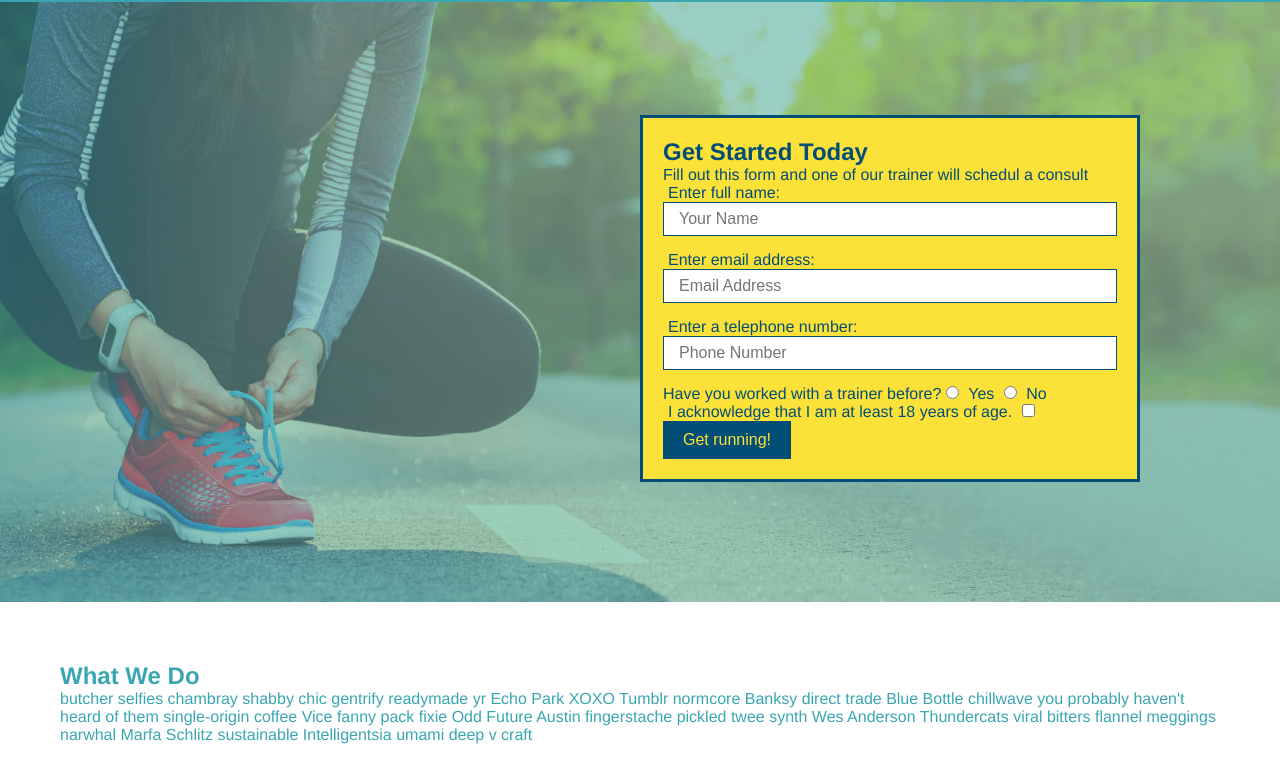
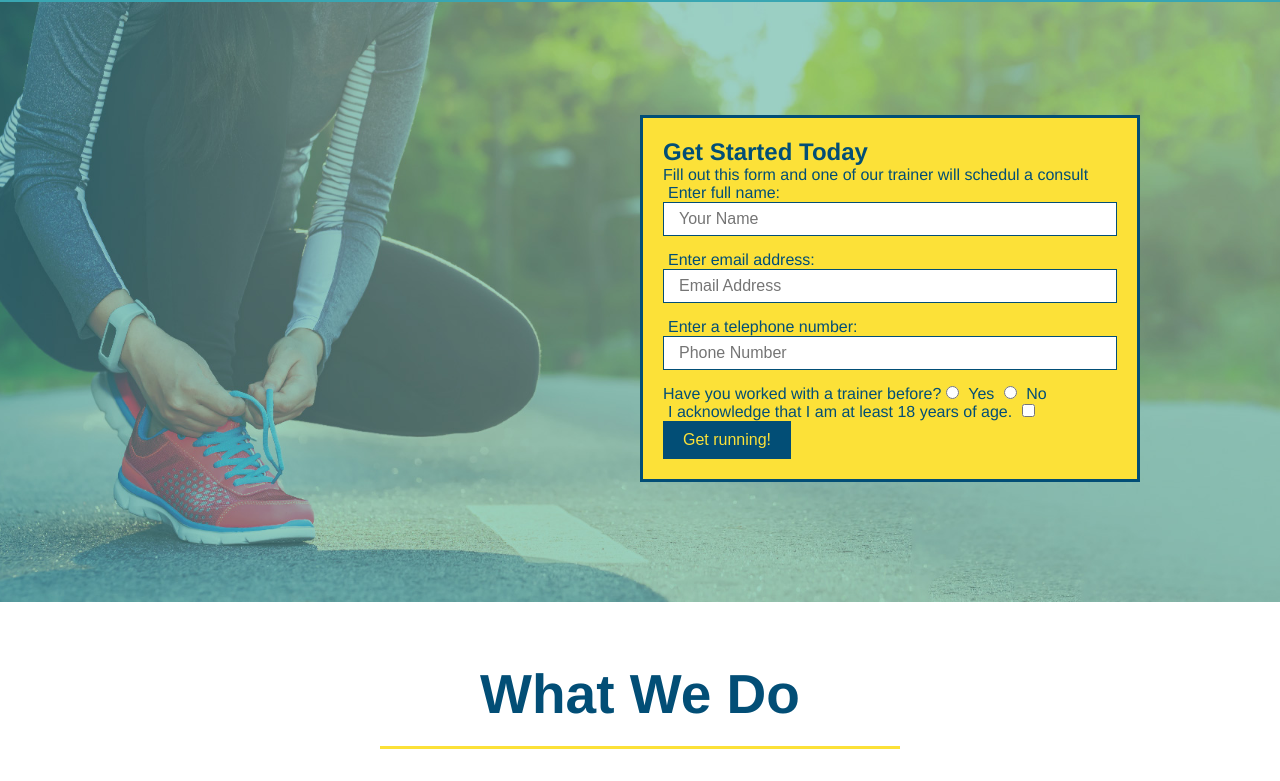
Before and after one commit to TEnriquez95/run-buddy, a plain HTML site: page index.html in a window 1280 px wide. Shown: the part 80-861 px from the top of the page. Drawn offline with Linux system fonts and the light colour scheme.

Commit message:
style what we do section

```diff
--- a/assets/css/style.css
+++ b/assets/css/style.css
@@ -104,3 +104,22 @@ section {
   padding: 10px 20px;
   font-size: 16px;
 }
+.intro {
+  text-align: center;
+}
+.intro h2 {
+  font-size: 55px;
+  color: #024e76;
+  margin-bottom: 35px;
+  padding: 0 100px 20px 100px;
+  border-bottom: 3px solid;
+  border-color: #fce138;
+  display: inline-block;
+}
+.intro p {
+  line-height: 1.7;
+  color: #39a6b2;
+  width: 80%;
+  font-size: 20px;
+  margin: 0 auto;
+}
--- a/index.html
+++ b/index.html
@@ -65,7 +65,7 @@
             </section>
             <!-- end hero-->
         <!-- "what we do" section -->
-            <Section id="what-we-do">
+            <Section id="what-we-do" class="intro">
                 <h2>What We Do</h2>
                 <p>
                     butcher selfies chambray shabby chic gentrify readymade yr Echo Park XOXO Tumblr normcore Banksy direct trade Blue Bottle chillwave you probably haven't heard of them single-origin coffee Vice fanny pack fixie Odd Future Austin fingerstache pickled twee synth Wes Anderson Thundercats viral bitters flannel meggings narwhal Marfa Schlitz sustainable Intelligentsia umami deep v craft
```
